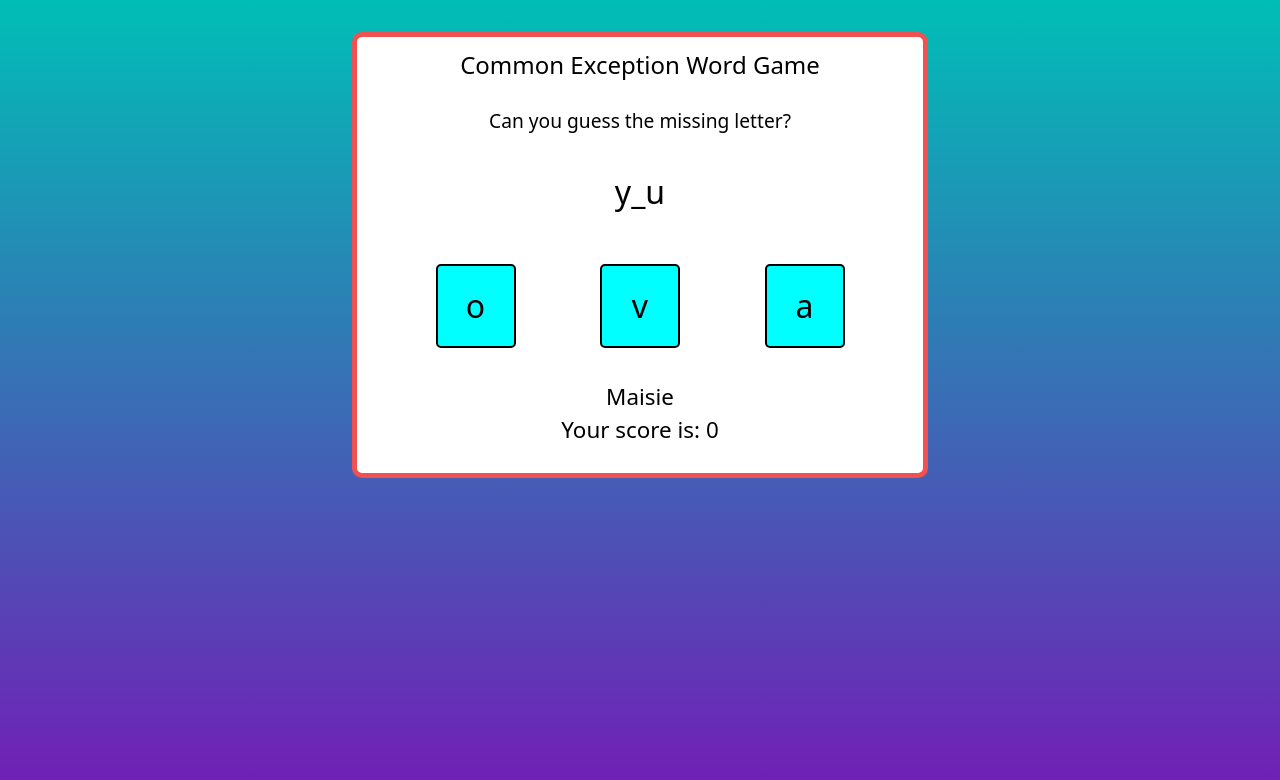
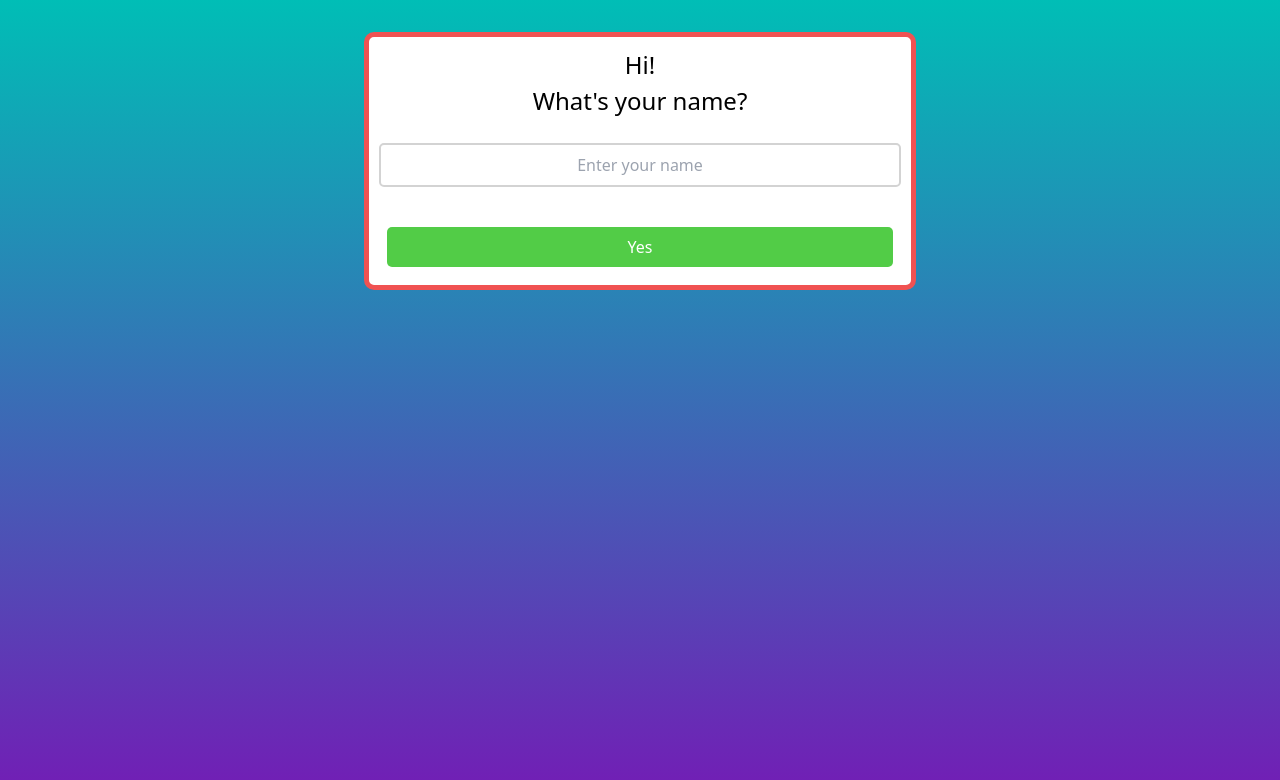
Before and after one commit to isdanryan/Common-Exception-Game, a React (Create React App) app: page / in a window 1280 px wide. Shown: the top 780 px of the page. Built offline with nearby package versions, Linux system fonts and the light colour scheme.

Commit message:
Add start screen
Add start screen where player can enter their name
Update style on win screen so div is centred

```diff
--- a/src/App.js
+++ b/src/App.js
@@ -3,6 +3,7 @@ import word_lists from './words.json';
 import ScoreBoard from './components/scoreboard/score';
 import Message from "./components/message/message";
 import WinScreen from "./components/win-screen/win-screen";
+import StartScreen from "./components/start-screen/start-screen";
 
 // Function to generate a random word
 function getRandomWord(word_lists) {
@@ -38,6 +39,8 @@ function App() {
   const [score, setScore] = useState(0);
   const [result, setResult] = useState(null);
   const [lastWord, setLastWord] = useState("");
+  const [newGame, setNewGame] = useState(false);
+  const [playerName, setPlayerName] = useState("");
 
   const loadNewWord = () => {
     const newWord = getRandomWord(word_lists);
@@ -76,12 +79,16 @@ function App() {
     }
   }, [result]);
 
+  if (newGame === false) {
+    return <StartScreen setNewGame={setNewGame} setPlayerName={setPlayerName}/>
+  }
+
   // Shown winning screen if score gets to 10
   if (score >= 10) {
     return (
       <>
         <Message result={result} originalWord={lastWord} />
-        <WinScreen resetGame={resetGame} />
+        <WinScreen resetGame={resetGame} setNewGame={setNewGame}/>
       </>
     )
   }
@@ -109,7 +116,7 @@ function App() {
           ))}
         </div>
         <ScoreBoard
-          player={"Maisie"}
+          player={playerName}
           score={score} />
       </div>
       </div>
--- /dev/null
+++ b/src/components/start-screen/start-screen.css
@@ -0,0 +1,13 @@
+.name-input {
+    border-radius: 5px;
+    border: solid 2px lightgrey;
+    padding: 0.5rem;
+    text-align: center;
+}
+
+.player-name {
+    text-align: center;
+    font-size: 2.4rem;
+    margin: 1rem auto;
+
+}
--- /dev/null
+++ b/src/components/start-screen/start-screen.jsx
@@ -0,0 +1,46 @@
+import React, { useState } from "react";
+import './start-screen.css'
+
+function capitaliseName(str) {
+    if (!str) return "";
+    return str.charAt(0).toUpperCase() + str.slice(1) + "?";
+}
+
+const StartScreen = ({ setNewGame, setPlayerName }) => {
+
+    const [inputName, setInputName] = useState("");
+
+    const startGame = () => {
+        setNewGame(true);
+        setPlayerName(capitaliseName(inputName).slice(0, -1));
+    }
+
+    return (
+        <>
+            <div className="container">
+                <div className="game-area max-w-xl">
+                    <header className="title">
+                        <h1>Hi!</h1>
+                        <p>What's your name?</p>
+                    </header>
+                    <input
+                        className="name-input"
+                        placeholder="Enter your name"
+                        type="text"
+                        value={inputName}
+                        onChange={(e) => setInputName(e.target.value)}
+                    ></input>
+                    <div className="player-name">
+                        <h2>{capitaliseName(inputName)}</h2>
+                    </div>
+                    <button
+                        className="accept-btn"
+                        onClick={() => startGame()}
+                        >Yes</button>
+                </div>
+            </div>
+        </>
+    )
+}
+
+export default StartScreen
--- a/src/components/win-screen/win-screen.jsx
+++ b/src/components/win-screen/win-screen.jsx
@@ -1,10 +1,11 @@
 import React from "react";
 import './win-screen.css';
 
-const WinScreen = ({ resetGame }) => {
+const WinScreen = ({ resetGame, setNewGame }) => {
 
     return (
         <>
+            <div className="container">
                 <div className="game-area max-w-xl">
                 <header className="title">
                     <h1>Congratulations!</h1>
@@ -15,9 +16,10 @@ const WinScreen = ({ resetGame }) => {
                     onClick={resetGame}>Play again</button>
                 <button
                     className="cancel-btn"
+                    onClick={() => setNewGame(false)}
                 >Menu</button>
                 </div>
-
+            </div>
         </>
     )
 }
```
Lines whose indentation alone changed are shown as unchanged.
